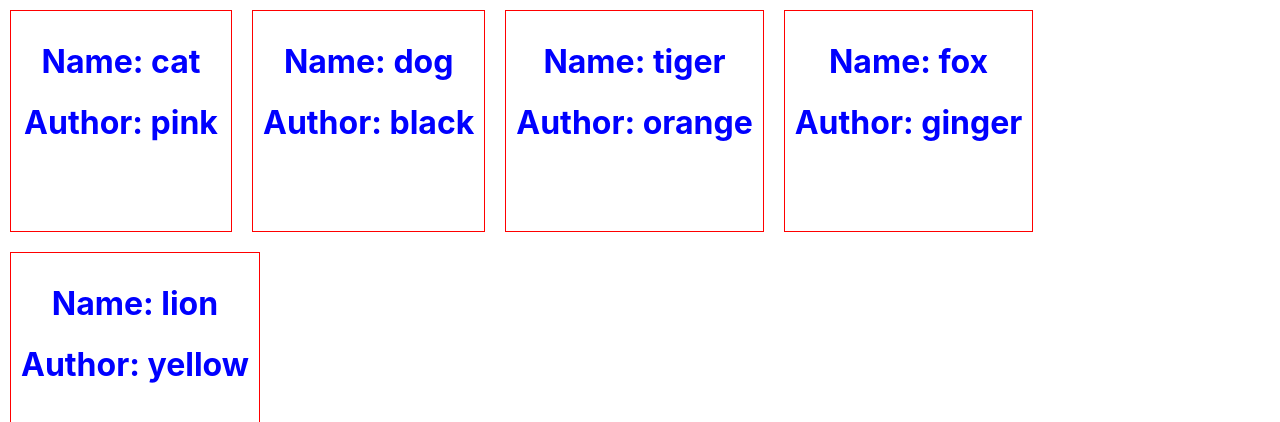
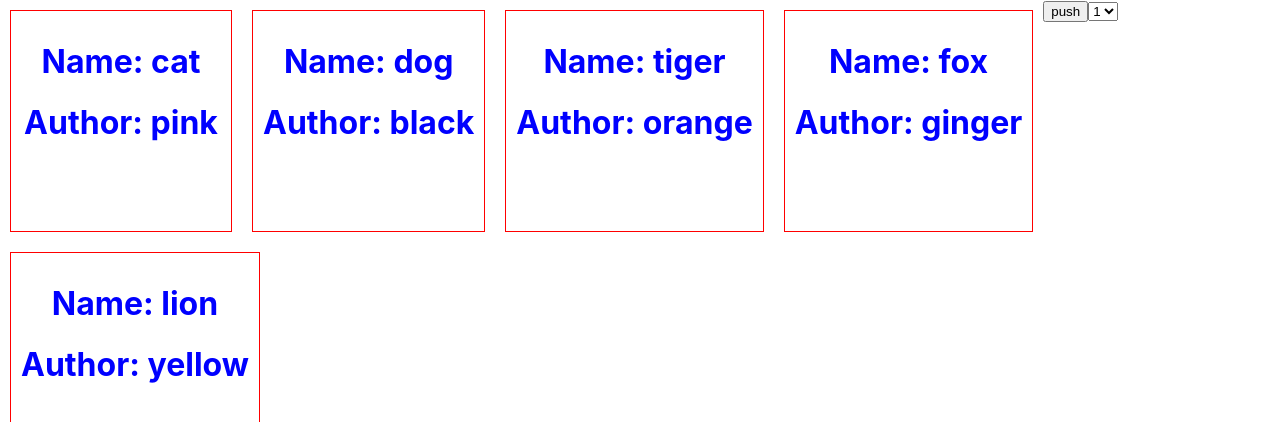
Before and after one commit to rzatalibov555/React_lesson, a React (Create React App) app in the folder app/: page / in a window 1280 px wide. Shown: the top 422 px of the page. Built offline with nearby package versions, Linux system fonts and the light colour scheme.

Commit message:
state function

```diff
--- a/app/src/App.js
+++ b/app/src/App.js
@@ -4,25 +4,36 @@ import './App.css';
 // import { Joker } from './components/Joker';
 import { Card } from './components/Cards';
 
-class App extends React.Component{
+class App extends React.Component {
 
+  // https://react.dev/
   // state classlar ucundur. function componentler ucun ise hooklardan istifade olunur.
   state = {
-    animals:[{name: "cat", color: "pink"},
-              {name: "dog", color: "black"},
-              {name: "tiger", color: "orange"},
-              {name: "fox", color: "ginger"},
-              {name: "lion", color: "yellow"},
-            ]
+    animals: [{ name: "cat", color: "pink" },
+    { name: "dog", color: "black" },
+    { name: "tiger", color: "orange" },
+    { name: "fox", color: "ginger" },
+    { name: "lion", color: "yellow" },
+    ]
+  }
+
+  eventHandler() {
+      console.log("work")
+  }
+
+  eventHandler2(x) {
+    console.log(x)
+  }
 
 
-  }
-    render(){
-      // console.log(this.state)
+  render() {
 
-      let animal = this.state.animals
-      // console.log(animal)
-      return(
+
+
+    let animal = this.state.animals
+    // console.log(animal)
+    return (
+      <div>
         <div className='App'>
           <Card name={animal[0].name} color={animal[0].color} />
           <Card name={animal[1].name} color={animal[1].color} />
@@ -30,8 +41,22 @@ class App extends React.Component{
           <Card name={animal[3].name} color={animal[3].color} />
           <Card name={animal[4].name} color={animal[4].color} />
         </div>
-      )
-    }
+
+        <div>
+          {/* <button onClick={this.eventHandler}>push</button> */}
+          <button onClick={()=> this.eventHandler2('a')}>push</button>
+
+          <select onChange= {()=> this.eventHandler2('b')}>
+            <option>1</option>
+            <option>2</option>
+            <option>3</option>
+          </select>
+        </div>
+      </div>
+
+
+    )
+  }
 
 }
 
```
